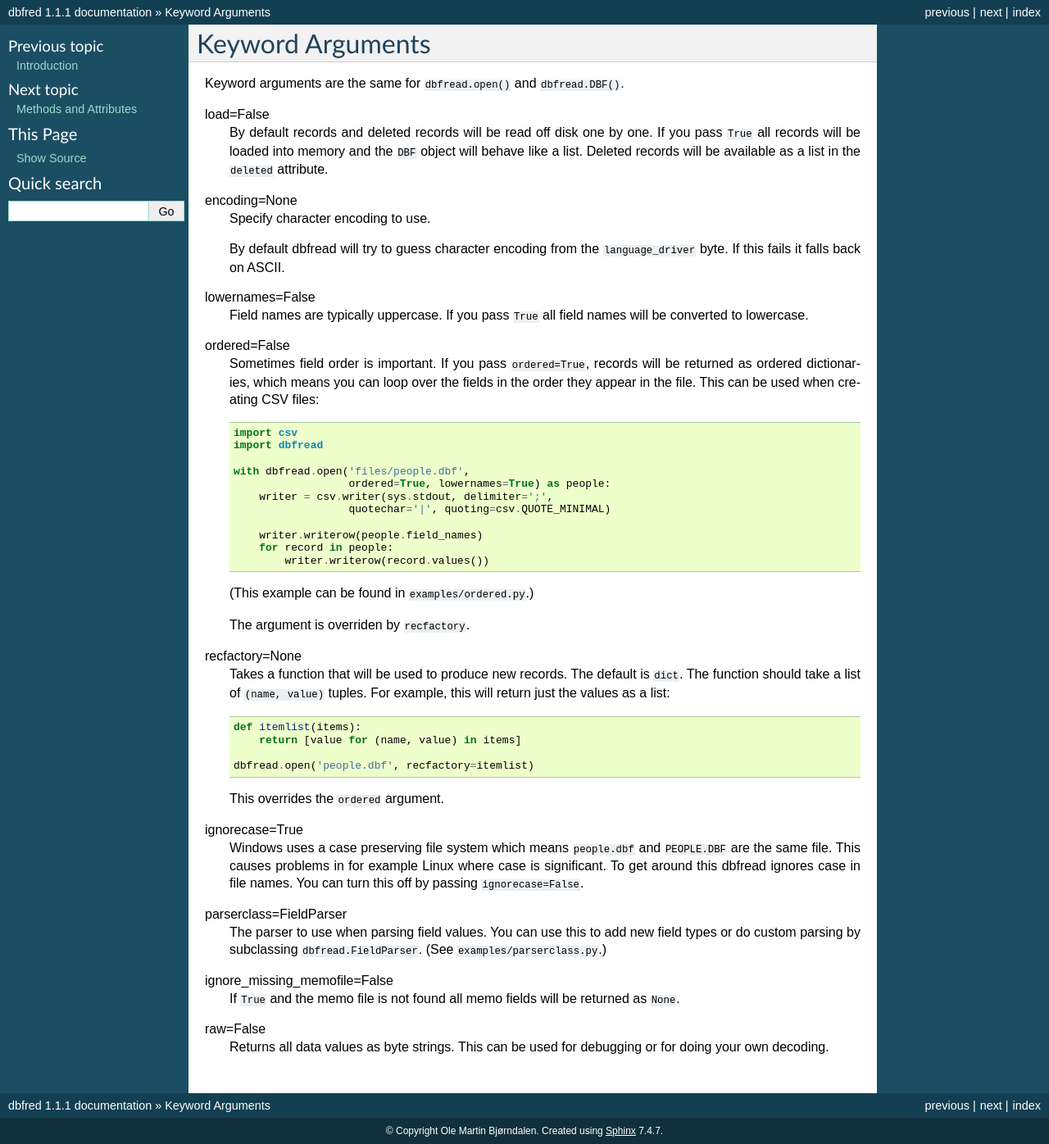
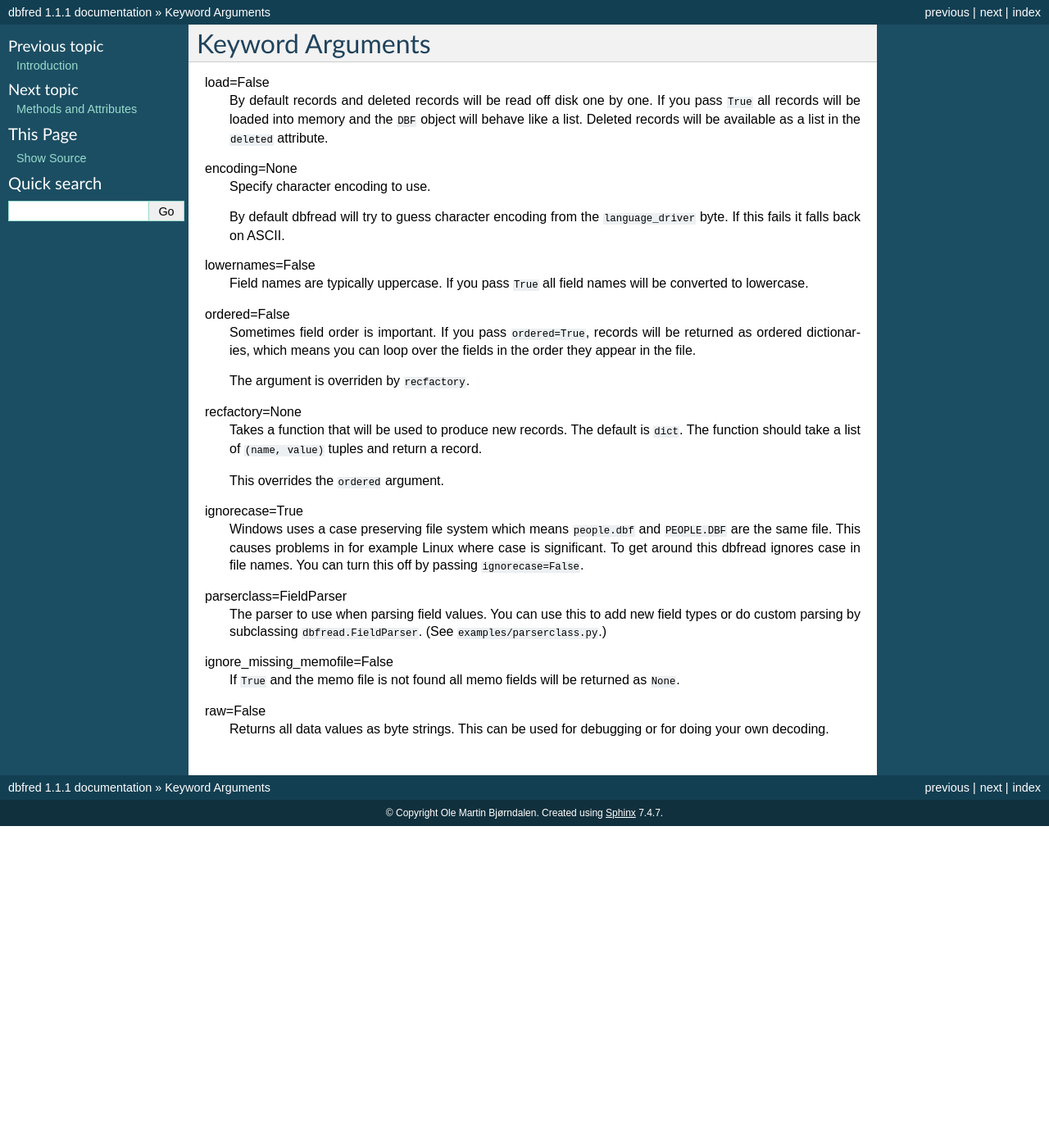
Before and after one commit to olemb/dbfread, a Sphinx documentation site: the page built from docs/keyword_arguments.rst, in a window 1280 px wide. Shown: the whole page at 82% size. Built offline with Sphinx 7.4.7, drawn with Linux system fonts in a browser that asks for light colours; after the commit the page ends 1008 px from its top, so only the background shows below that.

Commit message:
Removed all reference to and uses of dbfread.open().

```diff
--- a/docs/index.rst
+++ b/docs/index.rst
@@ -14,8 +14,8 @@ Furman's `dbf <https://pypi.python.org/pypi/dbf/0.95.012>`_ package.)
 
 .. code-block:: python
 
-    >>> import dbfread
-    >>> for record in dbfread.open('people.dbf'):
+    >>> from dbfread import DBF
+    >>> for record in DBF('people.dbf'):
     ...     print(record)
     {'NAME': 'Alice', 'BIRTHDATE': datetime.date(1987, 3, 1)}
     {'NAME': 'Bob', 'BIRTHDATE': datetime.date(1980, 11, 12)}
--- a/docs/keyword_arguments.rst
+++ b/docs/keyword_arguments.rst
@@ -1,8 +1,5 @@
 Keyword Arguments
 =================
-
-Keyword arguments are the same for ``dbfread.open()`` and
-``dbfread.DBF()``.
 
 load=False
   By default records and deleted records will be read off disk one by
@@ -24,35 +21,14 @@ lowernames=False
 ordered=False
   Sometimes field order is important. If you pass ``ordered=True``,
   records will be returned as ordered dictionaries, which means you
-  can loop over the fields in the order they appear in the file. This
-  can be used when creating CSV files::
-
-      import csv
-      import dbfread
-
-      with dbfread.open('files/people.dbf',
-                        ordered=True, lowernames=True) as people:
-          writer = csv.writer(sys.stdout, delimiter=';',
-                        quotechar='|', quoting=csv.QUOTE_MINIMAL)
-
-          writer.writerow(people.field_names)
-          for record in people:
-              writer.writerow(record.values())
-
-  (This example can be found in ``examples/ordered.py``.)
+  can loop over the fields in the order they appear in the file.
 
   The argument is overriden by ``recfactory``.
 
 recfactory=None
   Takes a function that will be used to produce new records. The
   default is ``dict``. The function should take a list of ``(name,
-  value)`` tuples. For example, this will return just the values as a
-  list::
-
-      def itemlist(items):
-          return [value for (name, value) in items]
-
-      dbfread.open('people.dbf', recfactory=itemlist)
+  value)`` tuples and return a record.
 
   This overrides the ``ordered`` argument.
 
```
Also changed, not shown: docs/field_types.rst (+4 -5 lines), docs/introduction.rst (+0 -18 lines).
